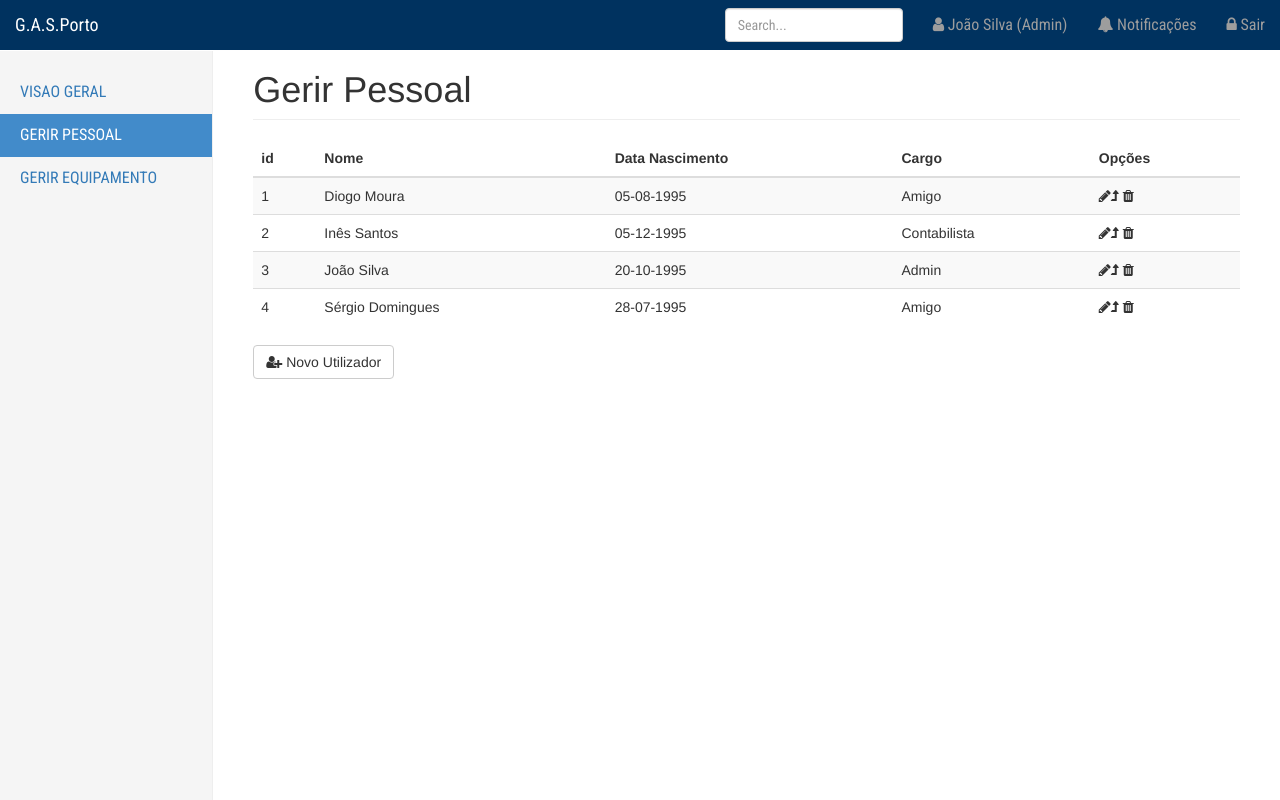
After one commit to joaosilva2095/LBAW, a PHP site: page /gerirpessoal.html in a window 1280 px wide. The commit adds this page. Run offline with PHP 8.4, Linux system fonts and the light colour scheme; some libraries are stand-ins or nearby versions.

Commit message:
Added page to manage personal

```diff
--- a/piu/css/dashboard.css
+++ b/piu/css/dashboard.css
@@ -14,12 +14,6 @@ a, a:active, a:hover, a:focus, a:link, a:visited, input::-moz-focus-inner, butto
 body {
     padding-top: 50px;
 }
-
-input, input:focus, input:active {
-    border-color: transparent !important;
-    box-shadow: none !important;
-}
-
 
 /*
     Classes
--- /dev/null
+++ b/piu/gerirpessoal.html
@@ -0,0 +1,174 @@
+<!DOCTYPE html>
+<html lang="en">
+
+<head>
+    <meta charset="utf-8">
+    <meta http-equiv="X-UA-Compatible" content="IE=edge">
+    <meta name="viewport" content="width=device-width, initial-scale=1">
+
+    <meta name="description" content="G.A.S.Porto - Management Panel">
+    <meta name="author" content="CodeCats @ LBAW">
+    <link rel="icon" href="img/favicon.ico">
+
+    <title>G.A.S.Porto - Management Panel</title>
+
+    <!-- Bootstrap -->
+    <link href="css/vendor/bootstrap.min.css" rel="stylesheet">
+
+    <!-- Font Awesome -->
+    <link href="https://maxcdn.bootstrapcdn.com/font-awesome/4.5.0/css/font-awesome.min.css" rel="stylesheet">
+
+    <!-- G.A.S.Porto -->
+    <link href="css/dashboard.css" rel="stylesheet">
+
+    <!-- HTML5 shim and Respond.js for IE8 support of HTML5 elements and media queries -->
+    <!--[if lt IE 9]>
+      <script src="https://oss.maxcdn.com/html5shiv/3.7.2/html5shiv.min.js"></script>
+      <script src="https://oss.maxcdn.com/respond/1.4.2/respond.min.js"></script>
+    <![endif]-->
+</head>
+
+<body>
+
+    <nav class="navbar navbar-inverse navbar-fixed-top">
+        <div class="container-fluid">
+            <div class="navbar-header">
+                <button type="button" class="navbar-toggle collapsed" data-toggle="collapse" data-target="#navbar" aria-expanded="false"
+                aria-controls="navbar">
+                    <span class="sr-only">Toggle navigation</span>
+                    <span class="icon-bar"></span>
+                    <span class="icon-bar"></span>
+                    <span class="icon-bar"></span>
+                </button>
+                <a class="navbar-brand" href="#">G.A.S.Porto</a>
+            </div>
+            <div id="navbar" class="navbar-collapse collapse">
+                <ul class="nav navbar-nav navbar-right">
+                    <li><a href="#"><i class="fa fa-user"></i> João Silva (Admin)</a></li>
+                    <li><a href="#"><i class="fa fa-bell"></i> Notificações</a></li>
+                    <li><a href="#"><i class="fa fa-lock"></i> Sair</a></li>
+                </ul>
+                <form class="navbar-form navbar-right">
+                    <input type="text" class="form-control" placeholder="Search...">
+                </form>
+            </div>
+        </div>
+    </nav>
+
+    <div class="container-fluid">
+        <div class="row">
+            <div class="col-sm-3 col-md-2 sidebar">
+                <ul class="nav nav-sidebar">
+                    <li><a href="#">Visao Geral <span class="sr-only">(current)</span></a></li>
+                    <li class="active"><a href="#">Gerir Pessoal</a></li>
+                    <li><a href="#">Gerir Equipamento</a></li>
+                </ul>
+            </div>
+            <div class="col-sm-9 col-sm-offset-3 col-md-10 col-md-offset-2 main">
+                <h1 class="page-header">Gerir Pessoal </h1>
+                <div class="table-responsive">
+                    <table class="table table-striped">
+                        <thead>
+                            <tr>
+                                <th>id</th>
+                                <th>Nome</th>
+                                <th>Data Nascimento</th>
+                                <th>Cargo</th>
+                                <th>Opções</th>
+                            </tr>
+                        </thead>
+                        <tbody>
+                            <tr>
+                                <td>1</td>
+                                <td>Diogo Moura</td>
+                                <td>05-08-1995</td>
+                                <td>Amigo</td>
+                                <td><i class="fa fa-pencil"></i><i class="fa fa-level-up"></i> <i class="fa fa-trash"></i></td>
+                            </tr>
+                            <tr>
+                                <td>2</td>
+                                <td>Inês Santos</td>
+                                <td>05-12-1995</td>
+                                <td>Contabilista</td>
+                                <td><i class="fa fa-pencil"></i><i class="fa fa-level-up"></i> <i class="fa fa-trash"></i></td>
+                            </tr>
+                            <tr>
+                                <td>3</td>
+                                <td>João Silva</td>
+                                <td>20-10-1995</td>
+                                <td>Admin</td>
+                                <td><i class="fa fa-pencil"></i><i class="fa fa-level-up"></i> <i class="fa fa-trash"></i></td>
+                            </tr>
+                            <tr>
+                                <td>4</td>
+                                <td>Sérgio Domingues</td>
+                                <td>28-07-1995</td>
+                                <td>Amigo</td>
+                                <td><i class="fa fa-pencil"></i><i class="fa fa-level-up"></i> <i class="fa fa-trash"></i></td>
+                            </tr>
+                        </tbody>
+                    </table>
+                </div>
+                <button type="button" class="btn btn-default" data-toggle="modal" data-target="#registerUser"><i class="fa fa-user-plus"></i> Novo Utilizador</button>
+            </div>
+        </div>
+    </div>
+
+
+    <div class="modal fade" tabindex="-1" role="dialog" id="registerUser">
+        <div class="modal-dialog">
+            <div class="modal-content">
+                <div class="modal-header">
+                    <button type="button" class="close" data-dismiss="modal" aria-label="Close"><span aria-hidden="true">&times;</span></button>
+                    <h4 class="modal-title">Novo utilizador</h4>
+                </div>
+                <div class="modal-body">
+                    <form role="form">
+                        <div class="form-group">
+                            <label for="name">Nome:</label>
+                            <input  class="form-control" id="name">
+                        </div>
+                        <div class="form-group">
+                            <label for="email">Email:</label>
+                            <input type="email" class="form-control" id="email">
+                        </div>
+                        <div class="form-group">
+                            <label for="birthdate">Data de Nascimento:</label>
+                            <input type="date" class="form-control" id="birthdate">
+                        </div>
+                        <div class="form-group">
+                            <label for="cellphone">Telemóvel:</label>
+                            <input type="tel" class="form-control" id="birthdate">
+                        </div>
+                        <div class="form-group">
+                            <label for="role">Cargo:</label>
+                        <select class="form-control" id="role">
+                            <option>Amigo</option>
+                            <option>Adminitrador</option>
+                            <option>Contabilista</option>
+                        </select>
+                        </div>
+                    </form>
+                </div>
+                <div class="modal-footer">
+                    <button type="button" class="btn btn-default" data-dismiss="modal">Fechar</button>
+                    <button type="button" class="btn btn-primary">Guardar</button>
+                </div>
+            </div>
+            <!-- /.modal-content -->
+        </div>
+        <!-- /.modal-dialog -->
+    </div>
+    <!-- /.modal -->
+
+    <!-- JQuery -->
+    <script src="js/vendor/jquery.min.js"></script>
+
+    <!-- Bootstrap -->
+    <script src="js/vendor/bootstrap.min.js"></script>
+
+    <!-- G.A.S.Porto -->
+    <script src="js/holder.min.js"></script>
+</body>
+
+</html>
```
